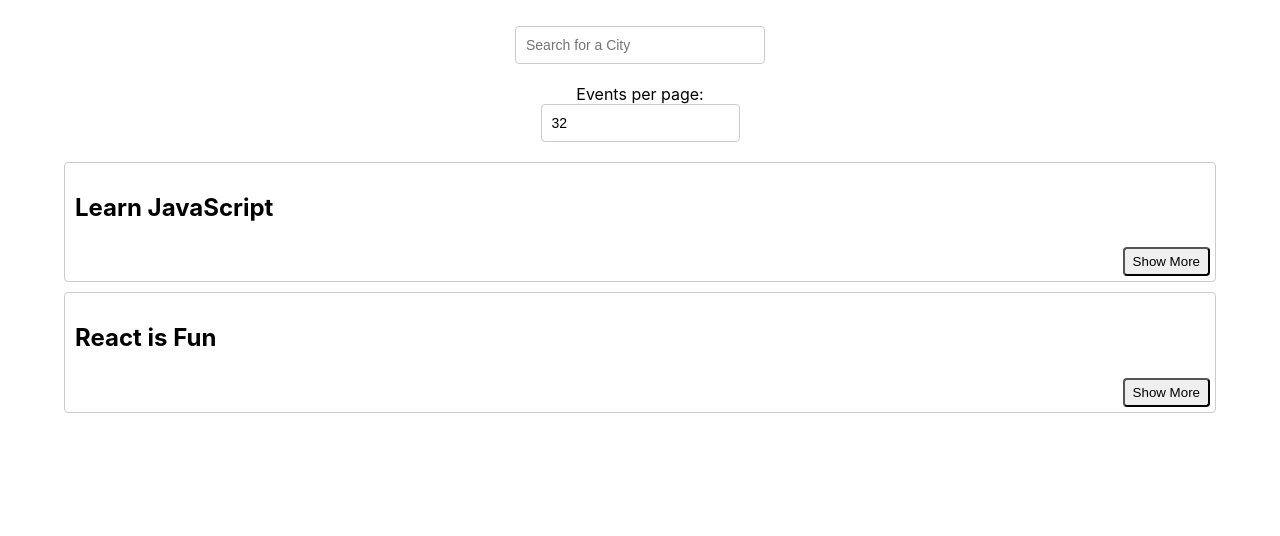
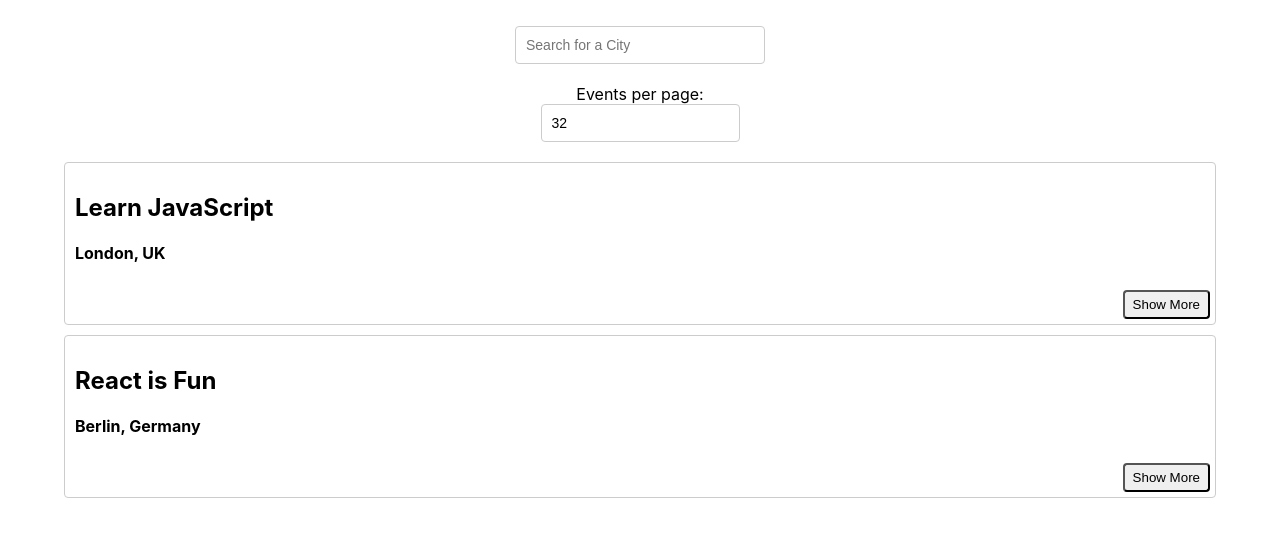
Before and after one commit to Ty4jbt/Meet_app, a React (Create React App) app: page / in a window 1280 px wide. Shown: the top 536 px of the page. Built offline with nearby package versions, Linux system fonts and the light colour scheme; what atatus-spa would draw is missing.

Commit message:
added location to event card

```diff
--- a/src/Event.js
+++ b/src/Event.js
@@ -38,6 +38,7 @@ class Event extends Component {
             <>
                 <div className='event'>
                     <h2>{event.summary}</h2>
+                    <h4>{event.location}</h4>
                     <p className="description">{this.eventDescription(event)}</p>
                     <button className='details-btn' onClick={() => {this.showMore(event)}}>{this.showText()}</button>
                 </div>
```
